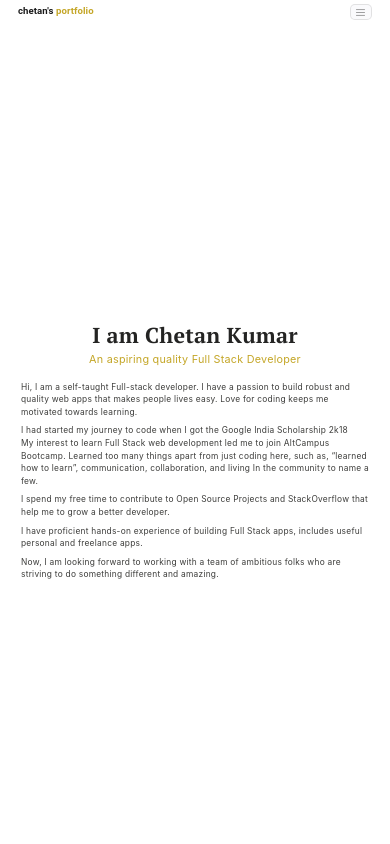
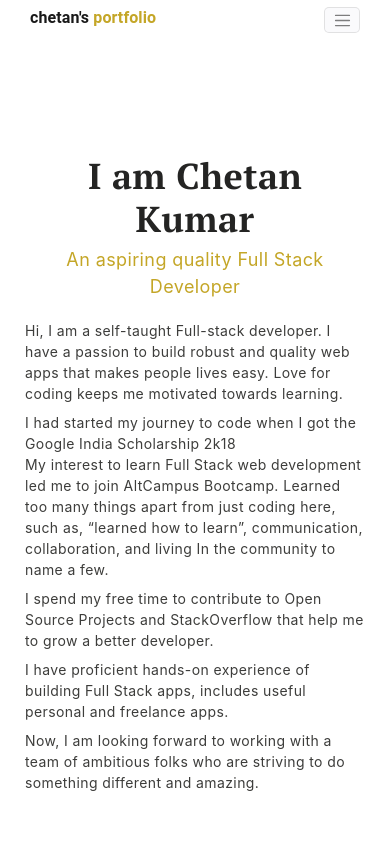
Before and after one commit to Ckbhatia/Basic_portfolio, a React (Create React App) app: page / in a window 390 px wide. Shown: the top 844 px of the page. Built offline with nearby package versions, Linux system fonts and the light colour scheme.

Commit message:
fix: update css

```diff
--- a/src/App.scss
+++ b/src/App.scss
@@ -105,9 +105,9 @@ nav,
 section {
   display: block;
 }
-body {
-  line-height: 1;
-}
+// body {
+//   line-height: 1;
+// }
 ol,
 ul {
   list-style: none;
@@ -192,17 +192,17 @@ html {
   }
 }
 
-@media all and (max-width: 568px) {
-  html {
-    font-size: 8px;
-  }
-}
+// @media all and (max-width: 568px) {
+//   html {
+//     font-size: 8px;
+//   }
+// }
 
-@media all and (max-width: 460px) {
-  html {
-    font-size: 6px;
-  }
-}
+// @media all and (max-width: 460px) {
+//   html {
+//     font-size: 6px;
+//   }
+// }
 
 /* Custom CSS */
 *,
--- a/src/components/Hero.jsx
+++ b/src/components/Hero.jsx
@@ -71,5 +71,7 @@ const HeroContainer = styled.div`
     color: #3d3d3b;
     font-size: 1.4rem;
     font-weight: 400;
+    margin-top: 0.5rem;
+    margin-bottom: 0.8rem;
   }
 `;
```
